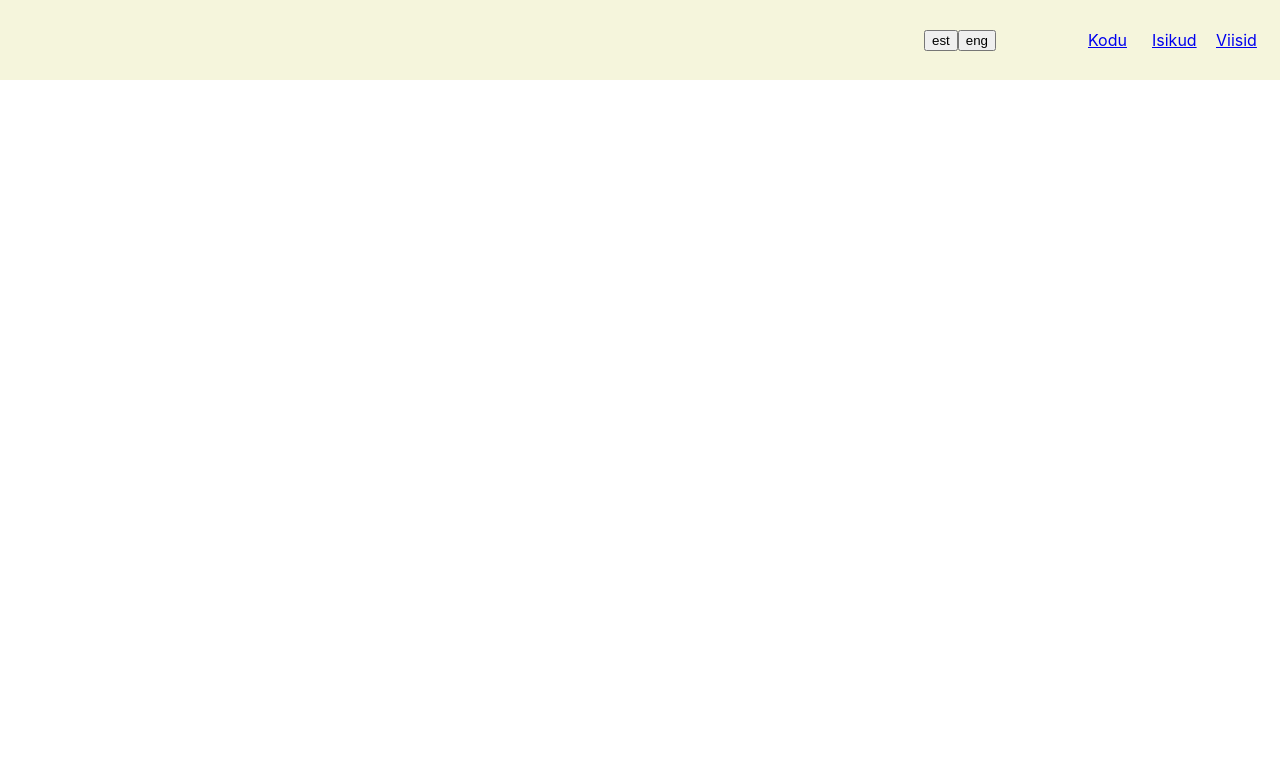
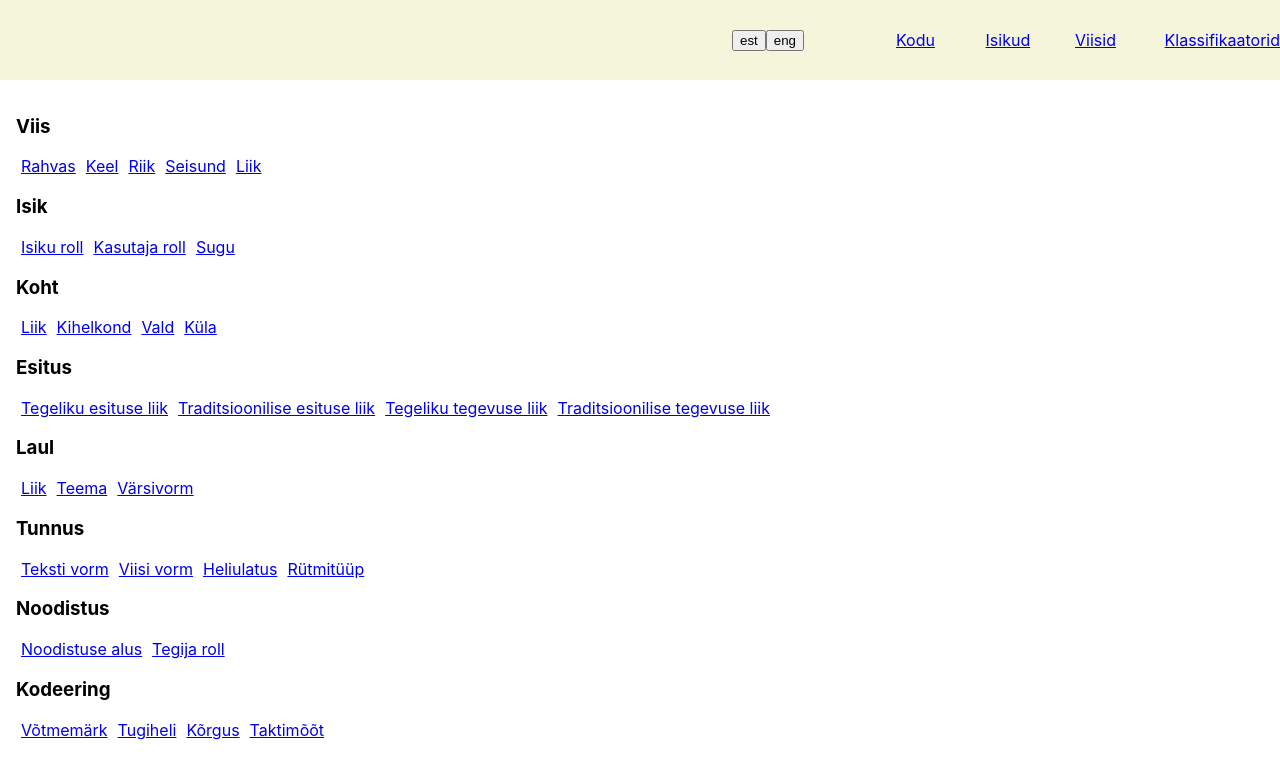
Before and after one commit to jaansusi/rahvaviisid, a React (Create React App) app in the folder frontend/: page /classificators in a window 1280 px wide. Shown: the top 778 px of the page. Built offline with nearby package versions, Linux system fonts and the light colour scheme.

Commit message:
Klassifikaatorite algus

```diff
--- a/frontend/src/App.js
+++ b/frontend/src/App.js
@@ -2,6 +2,7 @@ import React from 'react';
 import PersonWrapper from './Persons/PersonWrapper';
 import TuneWrapper from './Tunes/TuneWrapper';
 import Header from './Header/Header';
+import Classificators from './Classificators/Classificators';
 import Home from './Home/Home';
 import { Helmet } from "react-helmet";
 import './App.css';
@@ -33,6 +34,9 @@ function App() {
               <Route path="/tunes">
                 <TuneWrapper />
               </Route>
+              <Route path="/classificators">
+                <Classificators />
+              </Route>
             </Switch>
           </div>
         </div>
--- /dev/null
+++ b/frontend/src/Classificators/Classificators.js
@@ -0,0 +1,54 @@
+import React from 'react';
+import {
+    Link,
+    useRouteMatch
+} from "react-router-dom";
+import { useTranslation } from "react-i18next";
+
+const Classificators = (() => {
+    let { path, url } = useRouteMatch();
+    const { t } = useTranslation('common');
+    return (
+        <>
+            <h3>{t('tune.tune')}</h3>
+            <Link className='action-link' to={`${url}/`}>{t('tune.nation')}</Link>
+            <Link className='action-link' to={`${url}/`}>{t('tune.language')}</Link>
+            <Link className='action-link' to={`${url}/`}>{t('tune.country')}</Link>
+            <Link className='action-link' to={`${url}/`}>{t('tune.state')}</Link>
+            <Link className='action-link' to={`${url}/`}>{t('tune.genre')}</Link>
+            <h3>{t('person.person')}</h3>
+            <Link className='action-link' to={`${url}/`}>{t('person.role')}</Link>
+            <Link className='action-link' to={`${url}/`}>{t('user.role')}</Link>
+            <Link className='action-link' to={`${url}/`}>{t('person.sex')}</Link>
+            <h3>{t('place.place')}</h3>
+            <Link className='action-link' to={`${url}/`}>{t('place.type')}</Link>
+            <Link className='action-link' to={`${url}/`}>{t('place.parish')}</Link>
+            <Link className='action-link' to={`${url}/`}>{t('place.municipality')}</Link>
+            <Link className='action-link' to={`${url}/`}>{t('place.village')}</Link>
+            <h3>{t('performance.performance')}</h3>
+            <Link className='action-link' to={`${url}/`}>{t('performance.actual.type')}</Link>
+            <Link className='action-link' to={`${url}/`}>{t('performance.traditional.type')}</Link>
+            <Link className='action-link' to={`${url}/`}>{t('performance.actual.action')}</Link>
+            <Link className='action-link' to={`${url}/`}>{t('performance.traditional.action')}</Link>
+            <h3>{t('song.song')}</h3>
+            <Link className='action-link' to={`${url}/`}>{t('song.genre')}</Link>
+            <Link className='action-link' to={`${url}/`}>{t('song.topic')}</Link>
+            <Link className='action-link' to={`${url}/`}>{t('song.verse')}</Link>
+            <h3>{t('attribute.attribute')}</h3>
+            <Link className='action-link' to={`${url}/`}>{t('attribute.text-form')}</Link>
+            <Link className='action-link' to={`${url}/`}>{t('attribute.tune-form')}</Link>
+            <Link className='action-link' to={`${url}/`}>{t('attribute.sound-range')}</Link>
+            <Link className='action-link' to={`${url}/`}>{t('attribute.rhythm-type')}</Link>
+            <h3>{t('transcription.transcription')}</h3>
+            <Link className='action-link' to={`${url}/`}>{t('transcription.source')}</Link>
+            <Link className='action-link' to={`${url}/`}>{t('transcription.person-role')}</Link>
+            <h3>{t('coding.coding')}</h3>
+            <Link className='action-link' to={`${url}/`}>{t('coding.key-signature')}</Link>
+            <Link className='action-link' to={`${url}/`}>{t('coding.support-sound')}</Link>
+            <Link className='action-link' to={`${url}/`}>{t('coding.pitch')}</Link>
+            <Link className='action-link' to={`${url}/`}>{t('coding.measure')}</Link>
+        </>
+    );
+});
+
+export default Classificators;
--- a/frontend/src/Header/Header.css
+++ b/frontend/src/Header/Header.css
@@ -4,10 +4,16 @@
     display: flex;
     justify-content: flex-end;
     align-items: center;
+    width: 100vw;
+}
+
+.link-container {
+    width: 30vw;
+    display: flex;
 }
 
 .header-link {
-    width: 5vw;
+    flex: 1;
 }
 
 .language-container {
--- a/frontend/src/Header/Header.js
+++ b/frontend/src/Header/Header.js
@@ -11,6 +11,7 @@ const Header = (() => {
                 <button onClick={() => i18n.changeLanguage('et')}>est</button>
                 <button onClick={() => i18n.changeLanguage('en')}>eng</button>
             </div>
+            <div className="link-container">
                 <div className="header-link">
                     <Link to="/">{t('common.home')}</Link>
                 </div>
@@ -20,6 +21,10 @@ const Header = (() => {
                 <div className="header-link">
                     <Link to="/tunes">{t('common.tunes')}</Link>
                 </div>
+                <div className="header-link">
+                    <Link to="/classificators">{t('common.classificators')}</Link>
+                </div>
+            </div>
         </div>
     );
 });
--- a/frontend/src/translations/en/common.json
+++ b/frontend/src/translations/en/common.json
@@ -2,7 +2,8 @@
     "common": {
         "home": "Home",
         "persons": "Persons",
-        "tunes": "Tunes"
+        "tunes": "Tunes",
+        "classificators": "Classificators"
     },
     "action": {
         "actions": "Actions",
--- a/frontend/src/translations/et/common.json
+++ b/frontend/src/translations/et/common.json
@@ -2,7 +2,8 @@
     "common": {
         "home": "Kodu",
         "persons": "Isikud",
-        "tunes": "Viisid"
+        "tunes": "Viisid",
+        "classificators": "Klassifikaatorid"
     },
     "action": {
         "actions": "Tegevused",
@@ -16,15 +17,18 @@
         "home": "Kodu"
     },
     "person": {
+        "person": "Isik",
         "pid": "PID",
         "givenName": "Eesnimi",
         "surname": "Perekonnanimi",
         "nickname": "Hüüdnimi",
         "birthYear": "Sünniaasta",
         "deathYear": "Surma-aasta",
-        "sex": "Sugu"
+        "sex": "Sugu",
+        "role": "Isiku roll"
     },
     "tune": {
+        "tune": "Viis",
         "tuneReference": "Viisiviide",
         "textReference": "Tekstiviide",
         "soundReference": "Heliviide",
@@ -32,6 +36,54 @@
         "catalogue": "Kartoteek",
         "nation": "Rahvas",
         "language": "Keel",
-        "country": "Maa"
+        "country": "Riik",
+        "state": "Seisund",
+        "genre": "Liik"
+    },
+    "user": {
+        "role": "Kasutaja roll"
+    },
+    "place": {
+        "place": "Koht",
+        "type": "Liik",
+        "parish": "Kihelkond",
+        "municipality": "Vald",
+        "village": "Küla"
+    },
+    "performance": {
+        "performance": "Esitus",
+        "actual": {
+            "type": "Tegeliku esituse liik",
+            "action": "Tegeliku tegevuse liik"
+        },
+        "traditional": {
+            "type": "Traditsioonilise esituse liik",
+            "action": "Traditsioonilise tegevuse liik"
+        }
+    },
+    "song": {
+        "song": "Laul",
+        "genre": "Liik",
+        "topic": "Teema",
+        "verse": "Värsivorm"
+    },
+    "attribute": {
+        "attribute": "Tunnus",
+        "text-form": "Teksti vorm",
+        "tune-form": "Viisi vorm",
+        "sound-range": "Heliulatus",
+        "rhythm-type": "Rütmitüüp"
+    },
+    "transcription": {
+        "transcription": "Noodistus",
+        "source": "Noodistuse alus",
+        "person-role": "Tegija roll"
+    },
+    "coding": {
+        "coding": "Kodeering",
+        "key-signature": "Võtmemärk",
+        "support-sound": "Tugiheli",
+        "pitch": "Kõrgus",
+        "measure": "Taktimõõt"
     }
 }
```
Lines whose indentation alone changed are shown as unchanged.
